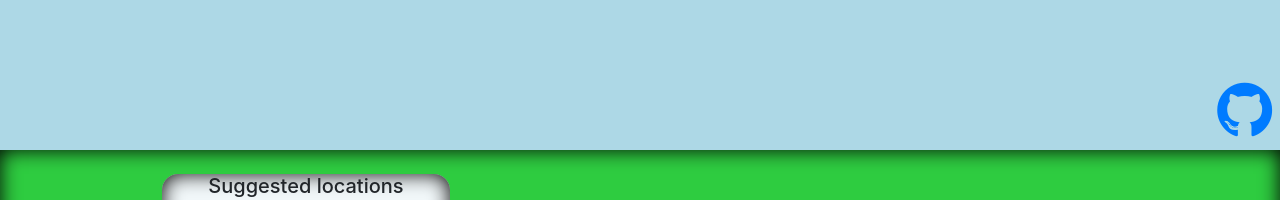
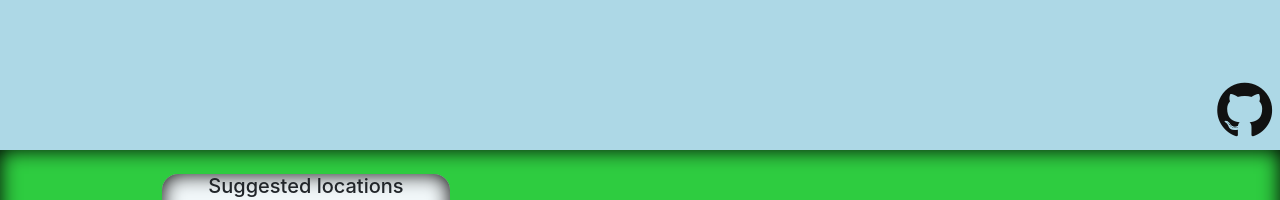
Before and after one commit to wiktorkujawa/travel-agency-page, a React (Create React App) app in the folder client/: page / in a window 1280 px wide. Shown: the part 330-530 px from the top of the page. Built offline with nearby package versions, Linux system fonts and the light colour scheme; no server answers.

Commit message:
Changing github logo color

```diff
--- a/client/src/App.scss
+++ b/client/src/App.scss
@@ -377,6 +377,7 @@ body {
 }
 
 .social-card {
+  color: #111111;
   position: fixed;
   right: 0;
   padding-right: 0.5rem;
```
